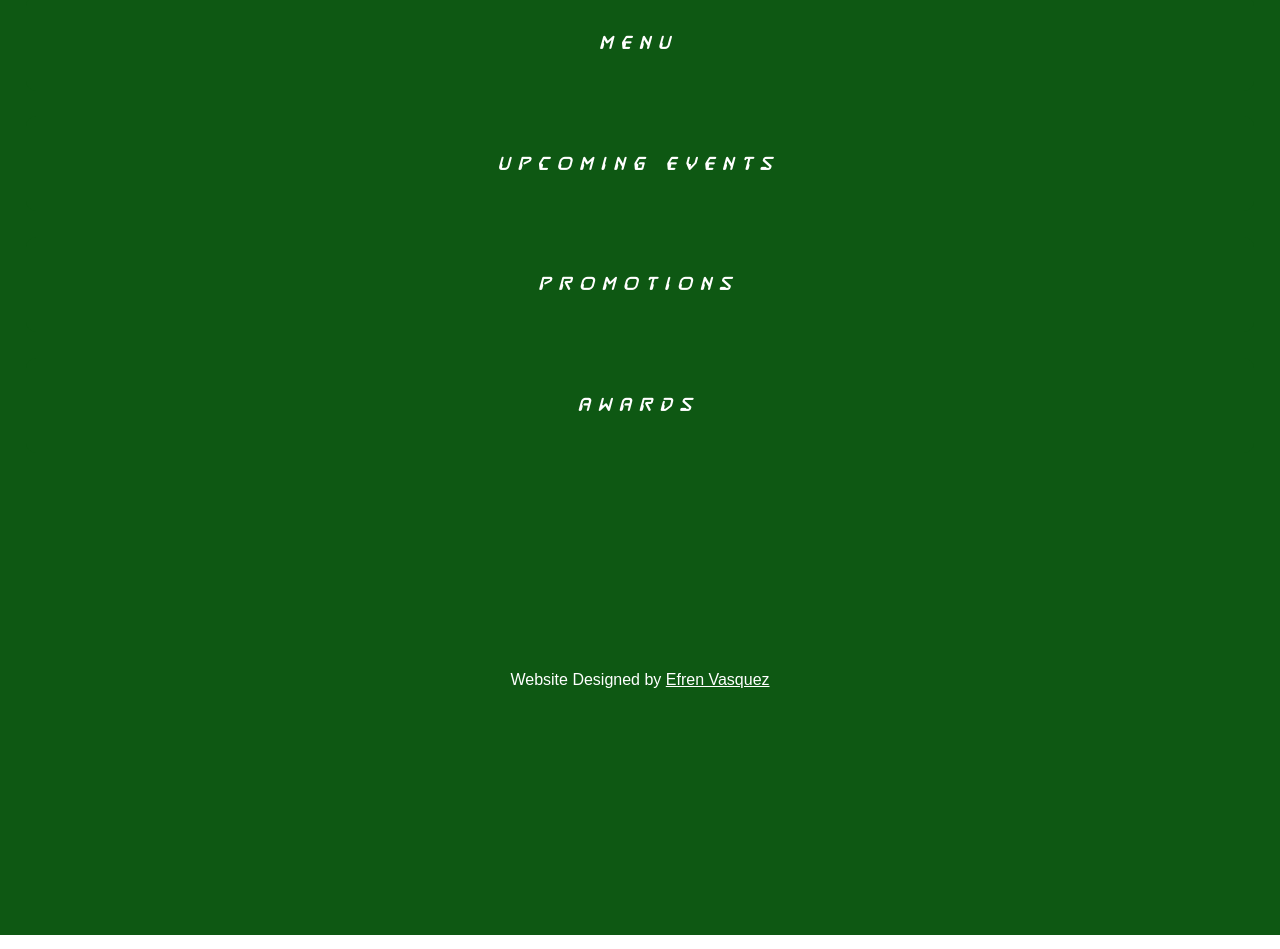
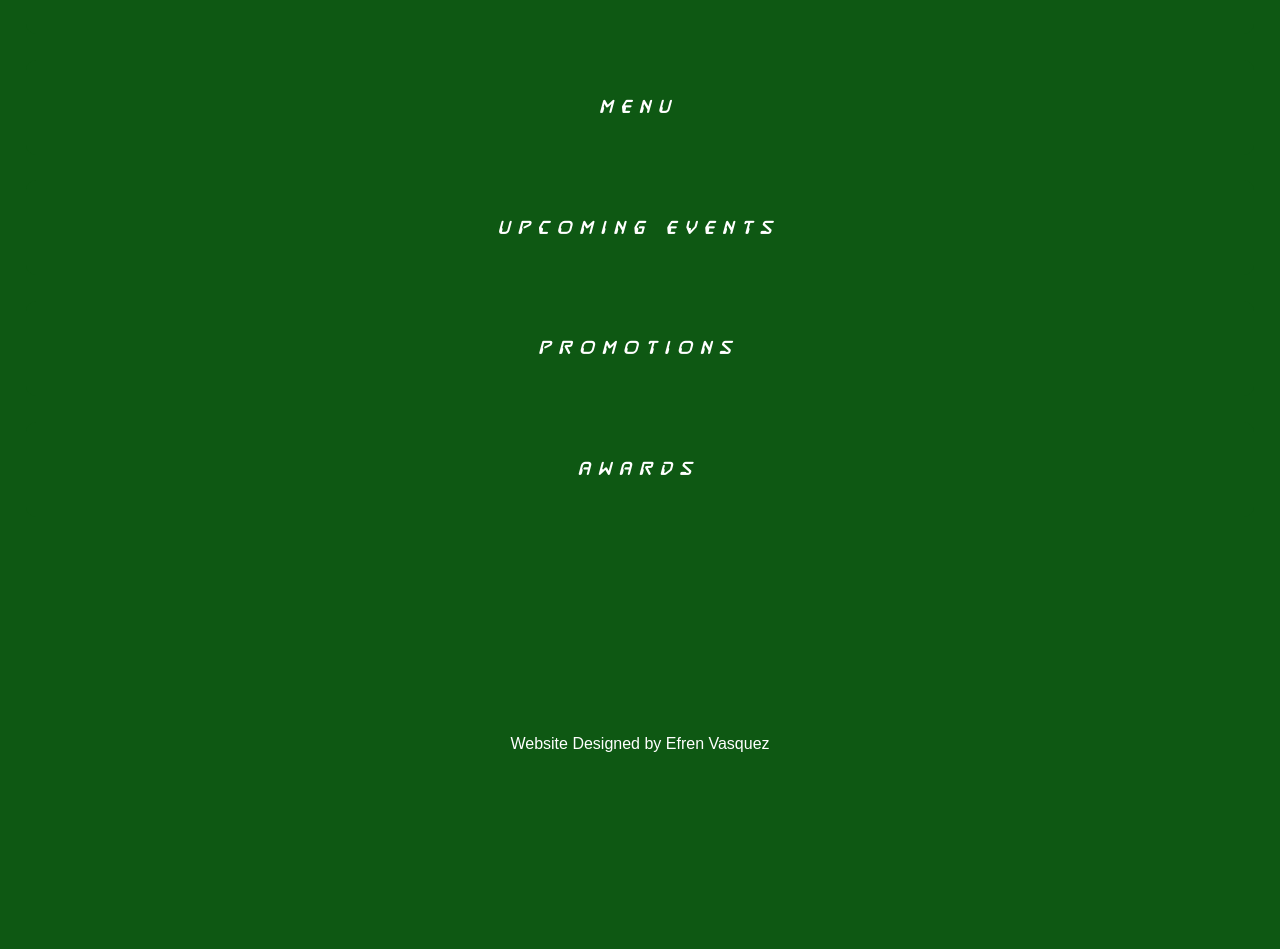
Before and after one commit to vp811/project_final3_vasquez_efren, a plain HTML site: page index.html in a window 1280 px wide. Shown: the part 4040-4989 px from the top of the page. Drawn offline with Linux system fonts and the light colour scheme; a web font is replaced by a local one.

Commit message:
edit footer style

```diff
--- a/css/main.css
+++ b/css/main.css
@@ -99,9 +99,14 @@ footer {
     padding: 18% 0%;
 }
 
+footer nav {
+    padding-top: 5%;
+}
+
 footer p,
 a {
     color: #ffffff;
+    text-decoration: none;
 }
 
 footer p {
```
